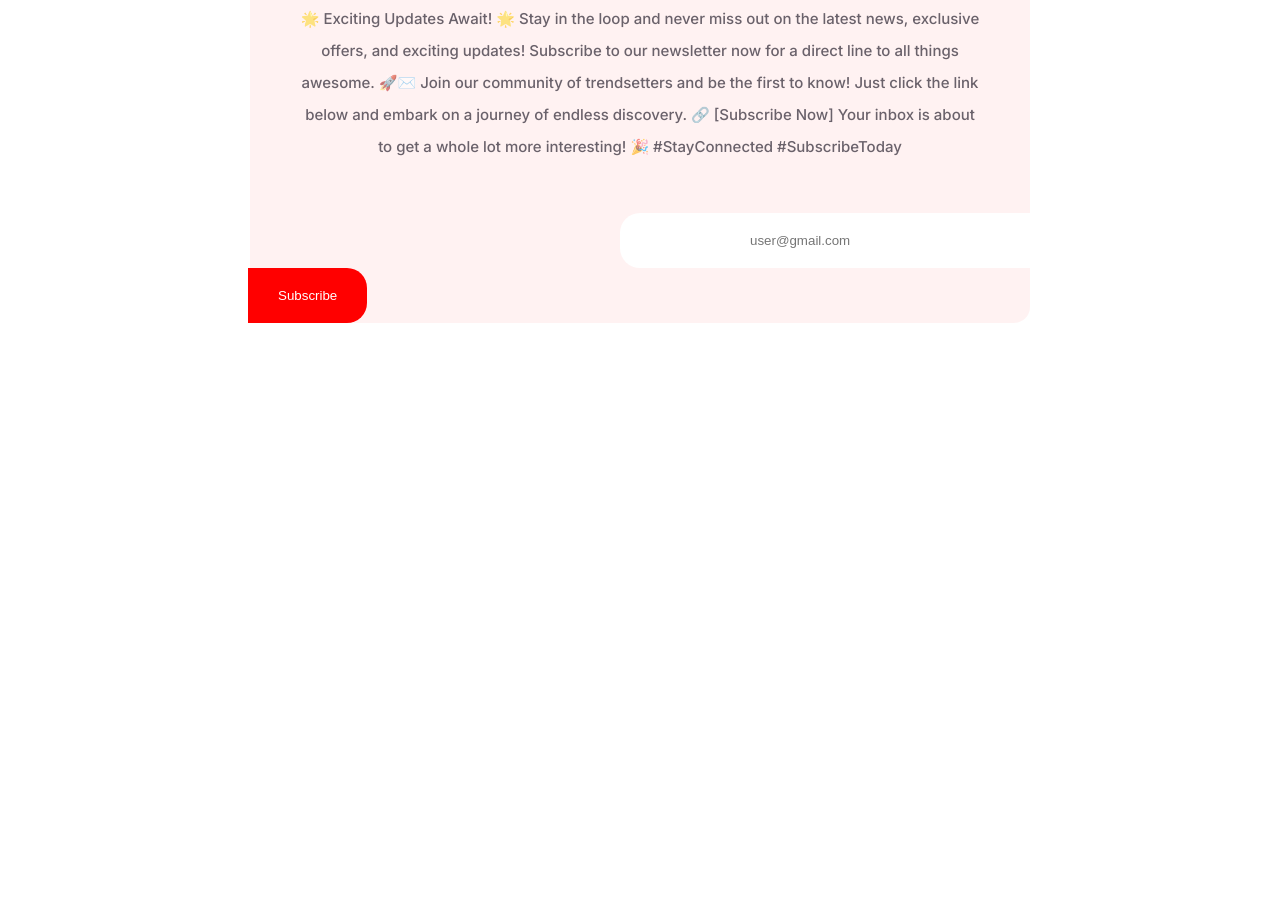
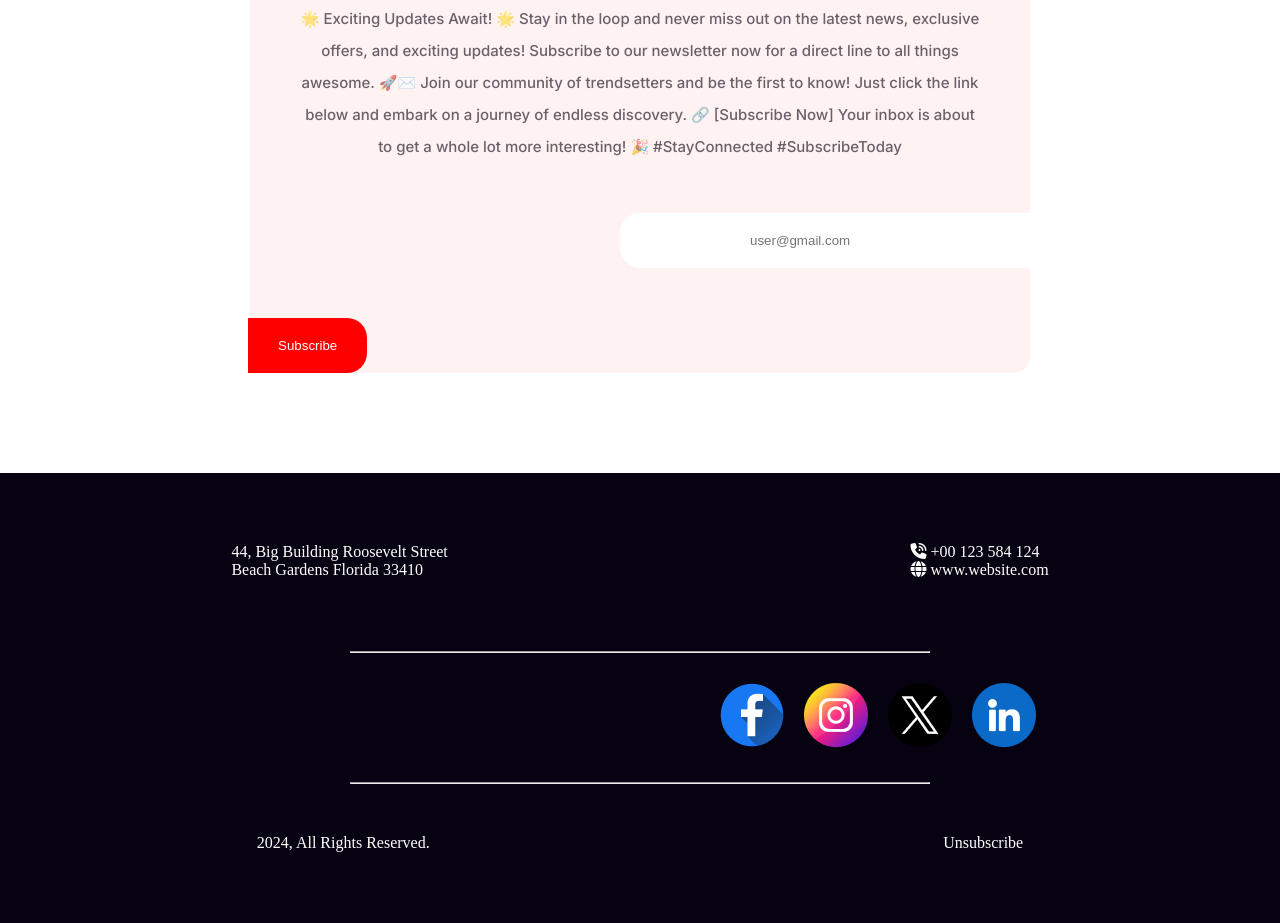
Before and after one commit to meheraz1100/first-assignment-new-year, a plain HTML site: page index.html in a window 1280 px wide. Shown: the part 6289-7212 px from the top of the page. Before the commit the page ends 6612 px from the top, so only its background shows below. Drawn offline with Linux system fonts and the light colour scheme.

Commit message:
section 9 completed

```diff
--- a/index.html
+++ b/index.html
@@ -8,6 +8,7 @@
     <link href="https://fonts.googleapis.com/css2?family=Inter:wght@500;700&family=Merriweather:wght@400;900&display=swap" rel="stylesheet">
     <link rel="shortcut icon" href="resources/Banner Image.png" type="image/x-icon">
     <link rel="stylesheet" href="styles/style.css">
+    <script src="https://kit.fontawesome.com/5bd66e3169.js" crossorigin="anonymous"></script>
     <title>New Year Party</title>
 </head>
 <body>
@@ -157,8 +158,34 @@
             </section>
             <!-- section 8 completed -->
     </main>
+
+    <!-- section 9 start -->
+
     <footer>
-
+        <div class="main-footer">
+            <div class="footer-div-1">
+                <div class="footer-flex-1">
+                    <p>44, Big Building Roosevelt Street <br> Beach Gardens Florida 33410 </p>
+                </div>
+                <div class="footer-flex-2">
+                    <p><span><i class="fa-solid fa-phone-volume"></i></span> +00 123 584 124</p>
+                    <p><span><i class="fa-solid fa-globe"></i></span> www.website.com</p>
+                </div>
+            </div>
+            <br><br><br><br>
+            <hr>
+            <div class="footer-div-2">
+                    <div><img src="resources/Facebook.png" alt=""></div>
+                    <div><img src="resources/Instagram.png" alt=""></div>
+                    <div><img src="resources/Twitter.png" alt=""></div>
+                    <div><img src="resources/Linkedin.png" alt=""></div>
+            </div>
+            <hr>
+            <div class="footer-div-3">
+                <div>2024, All Rights Reserved.</div>
+                <div>Unsubscribe</div>
+            </div>
+        </div>
     </footer>
 </body>
 </html>
--- a/styles/style.css
+++ b/styles/style.css
@@ -345,7 +345,7 @@
     background: rgba(255, 0, 0, 0.05);
 }
 #main-div .div-img{
-    margin: 80px 0px 50px 500px;
+    margin: 80px 0px 50px 555px;
 }
 #main-div .div-heading{
     color: #070211;
@@ -373,9 +373,7 @@
     margin-left: 370px;
     border-radius: 20px 0 0px 20px ;
     border: 0;
-}
-#flex-item .flex-input [type="placeholder"] {
-    text-align: left;
+    margin-bottom: 50px;
 }
 #flex-item .flex-btn{
     padding: 20px 30px 20px 30px;
@@ -386,3 +384,44 @@
     color: #fff;
 }
 /* section 8 style end */
+
+
+/* section 9 style start */
+
+.main-footer{
+    margin-top: 100px;
+    background-color: #070211;
+    height: 450px;
+}
+.footer-div-1{
+    display: flex;
+    justify-content: space-around;
+    color: #fff;
+}
+.footer-div-1 > .footer-flex-1{
+    margin-top: 70px;
+    bottom: 50px;
+}
+.footer-div-1 > .footer-flex-2{
+    margin-top: 70px;
+}
+
+.footer-div-2{
+    display: flex;
+    margin-left: 690px;
+    padding: 20px;
+}
+.footer-div-2 div{
+    margin: 10px;
+}
+hr{
+    margin-left: 350px;
+    margin-right: 350px;
+}
+
+.footer-div-3{
+    color: #fff;
+    display: flex;
+    justify-content: space-around;
+    margin-top: 50px;
+}
```
